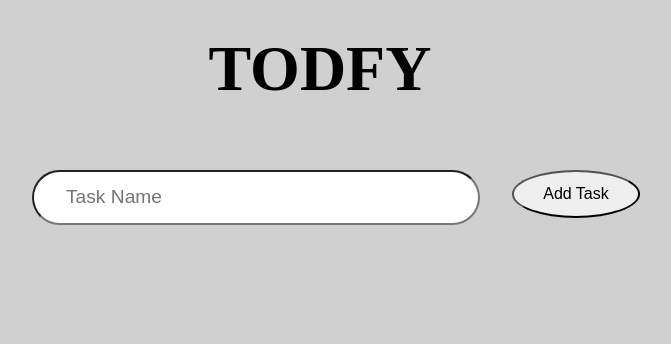
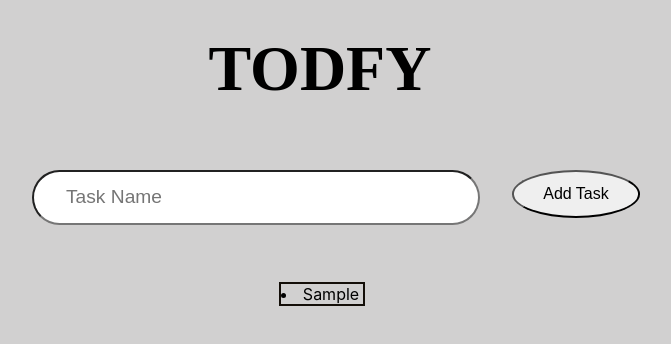
Before and after one commit to Giriraj-Roy/ToDo-Tracker, a React (Create React App) app: page / in a window 1280 px wide. Both pictures are taken after typing "Sample" into the empty fields and a click on the button "Add Task". Shown: the top 344 px of the page, without its empty margins (320-991 px from the left). Built offline with nearby package versions, Linux system fonts and the light colour scheme; a web font is replaced by a local one.

Commit message:
Todolist as a seperate component

```diff
--- a/src/App.css
+++ b/src/App.css
@@ -47,6 +47,15 @@
     font-size: 1rem;
     cursor: pointer;
 }
+.todo_list > * {
+    display: block;
+    /* background-color: ; */
+    border:  2px solid rgb(19, 14, 8);
+    width: 100%;
+    min-width: fit-content;
+    height: fit-content;
+
+}
 
 @media (max-width : 1080px) {
     .btn_task{
--- a/src/App.tsx
+++ b/src/App.tsx
@@ -2,6 +2,7 @@ import React, {useState} from 'react'
 import './App.css'
 import InputField from './components/InputField'
 import { Task } from './model';
+import TodoList from './components/TodoList';
 
 const App : React.FC = () => {
 
@@ -31,6 +32,7 @@ const App : React.FC = () => {
         TODFY
       </header>
       <InputField task={task} setTask={setTask} handleSubmit={(e) => handleSubmit(e)}/>
+      < TodoList task_List={task_List} setTask_List={setTask_List} />
     </div>
   )
 }
--- a/src/components/InputField.tsx
+++ b/src/components/InputField.tsx
@@ -1,4 +1,4 @@
-import React from 'react'
+import React, { useRef } from 'react'
 import '../../src/App.css'
 
 interface Props {
@@ -8,12 +8,15 @@ interface Props {
 }
 
 const InputField : React.FC <Props> = ({task, setTask, handleSubmit}) => {
-
+const input_ref = useRef<HTMLInputElement>(null)
 
   return (
     <form
           className='input-field'
-          onSubmit={(e) =>handleSubmit(e)}
+          onSubmit={(e) =>{
+            handleSubmit(e);
+            input_ref.current?.blur();
+          }}
     >
         <input type='text' value={task} onChange={(e)=> setTask(e.target.value)} placeholder='Task Name' className='input_task'/>
         <button className='btn_task'   type='submit' >Add Task</button>
--- /dev/null
+++ b/src/components/TodoList.tsx
@@ -0,0 +1,29 @@
+import React from 'react'
+import '../App.css'
+import { Task } from '../model';
+
+interface Props {
+    task_List : Task[];
+    setTask_List : React.Dispatch<React.SetStateAction<Task[]>>;
+}
+
+
+const TodoList : React.FC <Props>= ({task_List, setTask_List}) => {
+  return (
+    <div className='todo_list'>
+        {
+            task_List.map((task) =>{
+            return (
+            <div key={task.id} className="todo">
+                        <li>
+                            {task.task}
+                        </li>
+            </div>
+            )
+            })
+        }
+    </div>
+  )
+}
+
+export default TodoList
```
